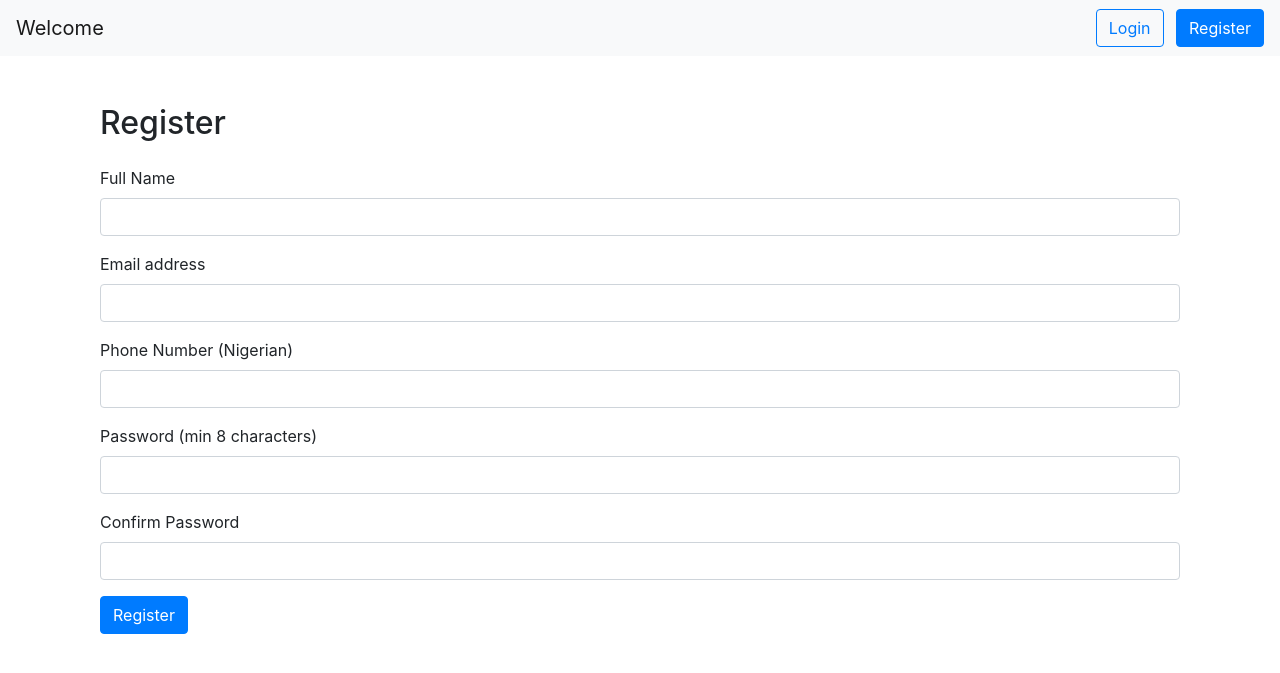
After one commit to incognito59/my-work, a Django app: page /products/register/ in a window 1280 px wide. The commit adds this page. Shown: the top 673 px of the page. Run offline with Django 5.2, Linux system fonts and the light colour scheme.

Commit message:
Updated HTML files and added new pages

```diff
--- /dev/null
+++ b/products/templates/register.html
@@ -0,0 +1,31 @@
+{% extends 'base.html' %}
+
+{% block content %}
+<div class="container mt-5">
+  <h2 class="mb-4">Register</h2>
+  <form method="POST">
+    {% csrf_token %}
+    <div class="form-group">
+      <label for="full_name">Full Name</label>
+      <input type="text" class="form-control" name="full_name" id="full_name" required>
+    </div>
+    <div class="form-group">
+      <label for="email">Email address</label>
+      <input type="email" class="form-control" name="email" id="email" required>
+    </div>
+    <div class="form-group">
+      <label for="phone">Phone Number (Nigerian)</label>
+      <input type="tel" class="form-control" name="phone" id="phone" pattern="^0\d{10}$" required>
+    </div>
+    <div class="form-group">
+      <label for="password">Password (min 8 characters)</label>
+      <input type="password" class="form-control" name="password" id="password" minlength="8" required>
+    </div>
+    <div class="form-group">
+      <label for="confirm_password">Confirm Password</label>
+      <input type="password" class="form-control" name="confirm_password" id="confirm_password" minlength="8" required>
+    </div>
+    <button type="submit" class="btn btn-primary">Register</button>
+  </form>
+</div>
+{% endblock %}
--- a/products/urls.py
+++ b/products/urls.py
@@ -1,6 +1,14 @@
 from django.urls import path
 from . import views
 
+app_name = 'products'  # Namespace for cleaner referencing
+
 urlpatterns = [
-    path('', views.index),
+    path('', views.index, name='product-list'),
+    path('login/', views.login_page, name='login'),
+    path('register/', views.register_page, name='register'),
+    path('add-to-cart/<int:item_id>/', views.add_to_cart, name='add-to-cart'),
+    path('cart/', views.view_cart, name='view-cart'),
+    path('checkout/', views.checkout, name='checkout'),
+    path('confirm-payment/', views.confirm_payment, name='confirm-payment'),  # ✅ Add this line
 ]
--- a/products/views.py
+++ b/products/views.py
@@ -1,8 +1,52 @@
-from django.http import HttpResponse
-from django.shortcuts import render
+from django.shortcuts import render, redirect, get_object_or_404
+from django.contrib import messages
 from .models import Product
-
 
 def index(request):
     products = Product.objects.all()
     return render(request, 'index.html', {'products': products})
+
+def login_page(request):
+    if request.method == 'POST':
+        # You can later add real login logic
+        return redirect('products:product-list')
+    return render(request, 'login.html')
+
+def register_page(request):
+    if request.method == 'POST':
+        # You can later save the user
+        return redirect('products:login')
+    return render(request, 'register.html')
+
+def add_to_cart(request, item_id):
+    product = get_object_or_404(Product, id=item_id)
+    cart = request.session.get('cart', [])
+    cart.append(product.id)
+    request.session['cart'] = cart
+    return redirect('products:product-list')
+
+def view_cart(request):
+    cart = request.session.get('cart', [])
+    products = Product.objects.filter(id__in=cart)
+    total = sum(product.price for product in products)
+    return render(request, 'cart.html', {'products': products, 'total': total})
+
+def checkout(request):
+    cart = request.session.get('cart', [])
+    products = Product.objects.filter(id__in=cart)
+    total = sum(product.price for product in products)
+    total_kobo = int(total * 100)
+
+    context = {
+        'products': products,
+        'total': total,
+        'total_kobo': total_kobo,
+        'paystack_public_key': 'pk_test_your_public_key_here'  # Not needed now, for later use
+    }
+    return render(request, 'checkout.html', context)
+
+def confirm_payment(request):
+    if request.method == 'POST':
+        messages.success(request, "Payment confirmed. Thank you!")
+        request.session['cart'] = []  # clear cart
+        return redirect('products:product-list')
--- a/templates/base.html
+++ b/templates/base.html
@@ -12,13 +12,18 @@
     <title>Hello, world!</title>
   </head>
   <body>
-    <!-- Navbar as a heading -->
-    <nav class="navbar navbar-light bg-light">
-      <span class="navbar-brand mb-0 h1">Welcome</span>
+    <!-- Navbar with Login and Register Buttons -->
+    <nav class="navbar navbar-expand-lg navbar-light bg-light">
+      <a class="navbar-brand" href="#">Welcome</a>
+      <div class="ml-auto">
+       <a href="{% url 'products:login' %}" class="btn btn-outline-primary mr-2">Login</a>
+       <a href="{% url 'products:register' %}" class="btn btn-primary">Register</a>
+
+      </div>
     </nav>
 
     <!-- Block for dynamic content -->
-    <div class="container">
+    <div class="container mt-4">
       {% block content %}
       {% endblock %}
     </div>
```
Also changed, not shown: products/templates/cart.html (added, +28 -0 lines), products/templates/checkout.html (added, +22 -0 lines), products/templates/index.html (+14 -8 lines), products/templates/login.html (added, +19 -0 lines), db.sqlite3.
